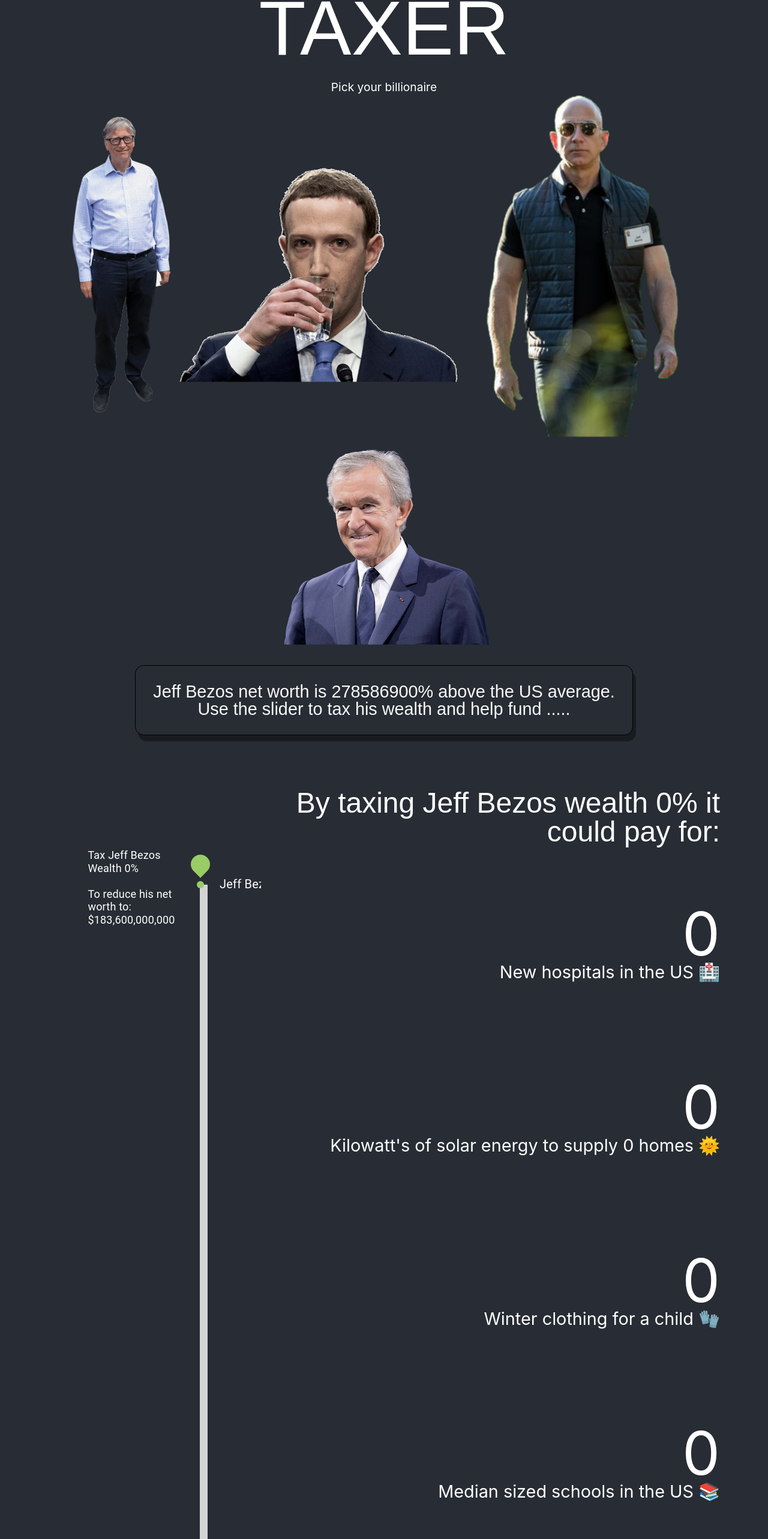
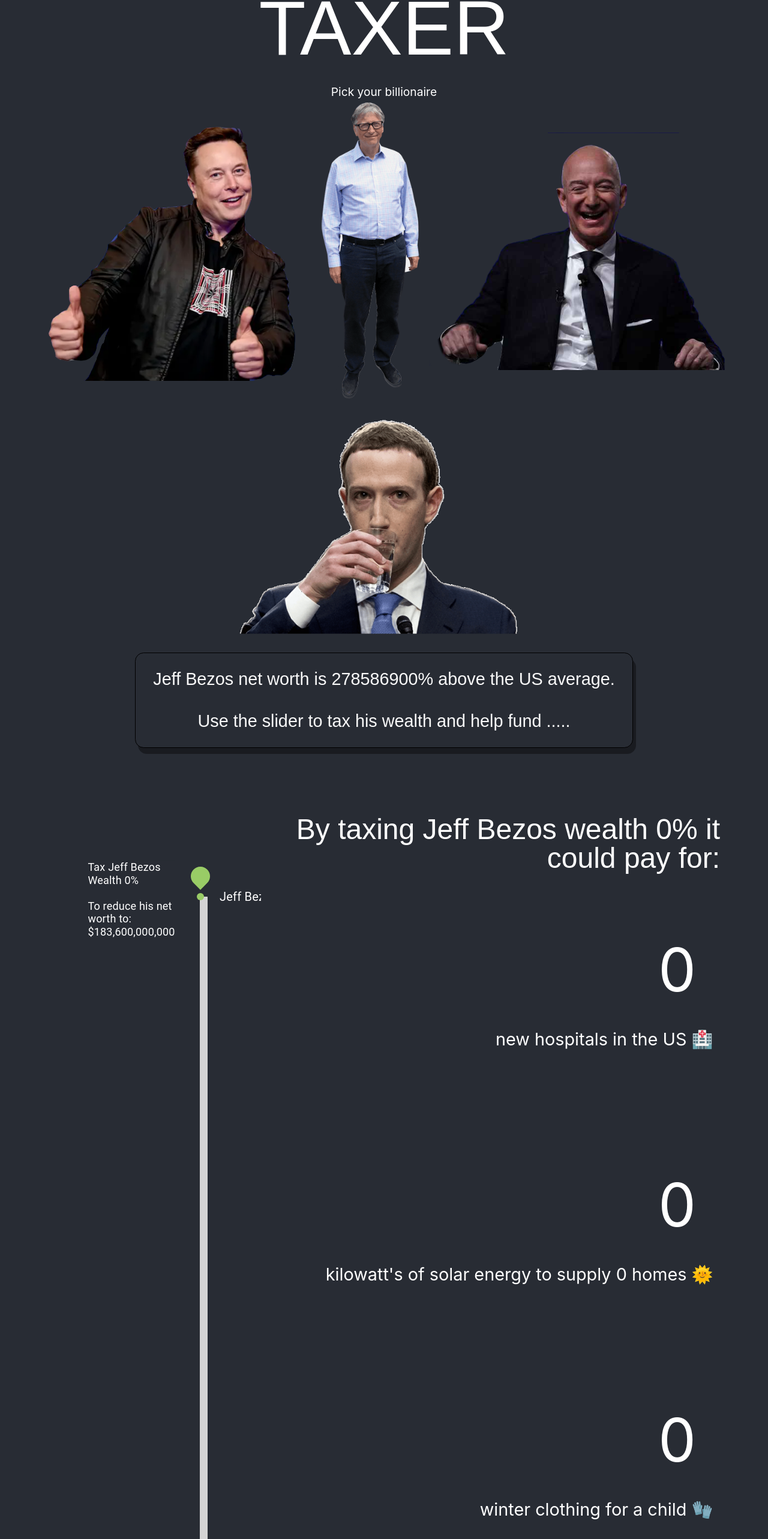
Before and after one commit to hey-irh/Billionaire-Taxer, a React (Create React App) app: page / in a window 1280 px wide. Shown: the part 171-2737 px from the top of the page at 60% size. Built offline with nearby package versions, Linux system fonts and the light colour scheme.

Commit message:
elon musk added

```diff
--- a/src/Components/Paragraphs/Paragraphs.css
+++ b/src/Components/Paragraphs/Paragraphs.css
@@ -6,6 +6,7 @@
   font-size: 1.8em;
   background-color: #282c34;
   text-align: right;
+  padding: 0.4em;
 }
 
 .paragraph {
@@ -21,10 +22,8 @@
 }
 
 /* Small device styles */
-@media (max-width:600px) {
-
+@media (max-width: 600px) {
   .big-number {
     font-size: 3em;
   }
-
 }
--- a/src/Components/Statements/Statements.css
+++ b/src/Components/Statements/Statements.css
@@ -7,7 +7,8 @@
   font-family: 'Alegreya Sans', sans-serif;
   color: white;
   text-align: right;
-  padding-bottom: 2em;
+  padding-bottom: 1.5em;
+  padding-top: 0.5em;
 }
 
 .networth {
--- a/src/Components/Statements/Statements.js
+++ b/src/Components/Statements/Statements.js
@@ -37,38 +37,38 @@
       </h2>
       <Paragraph
         ItemNumber={hospitals}
-        text={'New hospitals in the US'}
+        text={'new hospitals in the US'}
         emoji='🏥'
       />
       <Paragraph
         ItemNumber={solarEnergy}
-        text={`Kilowatt's of solar energy to supply ${energyhome} homes`}
+        text={`kilowatt's of solar energy to supply ${energyhome} homes`}
         emoji='🌞'
       />
 
       <Paragraph
         ItemNumber={clothing}
-        text={'Winter clothing for a child'}
+        text={'winter clothing for a child'}
         emoji='🧤'
       />
       <Paragraph
         ItemNumber={usaSchools}
-        text={'Median sized schools in the US'}
+        text={'median sized schools in the US'}
         emoji='📚'
       />
       <Paragraph
         ItemNumber={cash}
-        text={'Cash per person in the US'}
+        text={'cash per person in the US'}
         emoji='💸'
       />
       <Paragraph
         ItemNumber={schoolMeals}
-        text={'Elementary school meals'}
+        text={'elementary school meals'}
         emoji='🍛'
       />
       <Paragraph
         ItemNumber={uniScolarship}
-        text={'Full US university scolarships'}
+        text={'full US university scolarships'}
         emoji='👩‍🎓'
       />
       <Paragraph
--- a/src/Components/TopGrid/TopGrid.js
+++ b/src/Components/TopGrid/TopGrid.js
@@ -3,9 +3,9 @@
 import { useAppContext } from '../../Context';
 import Grid from '@material-ui/core/Grid';
 import './TopGrid.css';
-import JeffBezospic from './JeffBezos.png';
+import JeffBezospic from './JeffBezoslaughing.png';
 import markZuckpic from './markZuckerberg.png';
-import bernardArnaultPic from './bernardArnault.png';
+import ElonMuskPic from './ElonMuskPic.png';
 import billGatesPic from './bill gates.png';
 
 const useStyles = makeStyles((theme) => ({
@@ -41,14 +41,36 @@
               <p className='picker'>Pick your billionaire</p>
               <div className='images'>
                 <img
+                  src={ElonMuskPic}
+                  alt='Elon Musk'
+                  className='billionaire-img'
+                  width='450em'
+                  onClick={() => {
+                    setbillionaire(209000000000);
+                    setname('Elon Musk');
+                    setremainingWealth(209000000000);
+                  }}
+                />
+                <img
                   src={billGatesPic}
                   alt='Bill Gates'
                   className='billionaire-img'
                   width='200em'
                   onClick={() => {
-                    setbillionaire(120000000000);
+                    setbillionaire(134000000000);
                     setname('Bill Gates');
-                    setremainingWealth(120000000000);
+                    setremainingWealth(134000000000);
+                  }}
+                />
+                <img
+                  src={JeffBezospic}
+                  alt='Jeff Bezos'
+                  className='billionaire-img'
+                  width='500em'
+                  onClick={() => {
+                    setbillionaire(186000000000);
+                    setname('Jeff Bezos');
+                    setremainingWealth(186000000000);
                   }}
                 />
                 <img
@@ -56,33 +78,9 @@
                   alt='Mark Zuckerberg'
                   className='MarkZuckerberg billionaire-img'
                   onClick={() => {
-                    setbillionaire(99900000000);
+                    setbillionaire(101000000000);
                     setname('Mark Zuckerberg');
-                    setremainingWealth(99900000000);
-                  }}
-                />
-
-                <img
-                  src={JeffBezospic}
-                  alt='Jeff Bezos'
-                  className='billionaire-img'
-                  width='400em'
-                  onClick={() => {
-                    setbillionaire(191200000000);
-                    setname('Jeff Bezos');
-                    setremainingWealth(191200000000);
-                  }}
-                />
-
-                <img
-                  src={bernardArnaultPic}
-                  alt='Bernard Arnault'
-                  className='billionaire-img'
-                  width='350em'
-                  onClick={() => {
-                    setbillionaire(151700000000);
-                    setname('Bernard Arnault');
-                    setremainingWealth(151700000000);
+                    setremainingWealth(101000000000);
                   }}
                 />
               </div>
```
Also changed, not shown: src/Components/TopGrid/ElonMuskPic.png (added), src/Components/TopGrid/JeffBezoslaughing.png (added).
